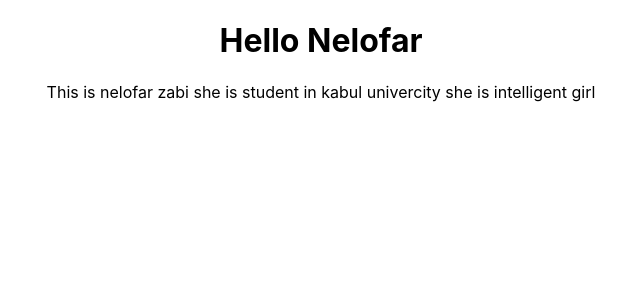
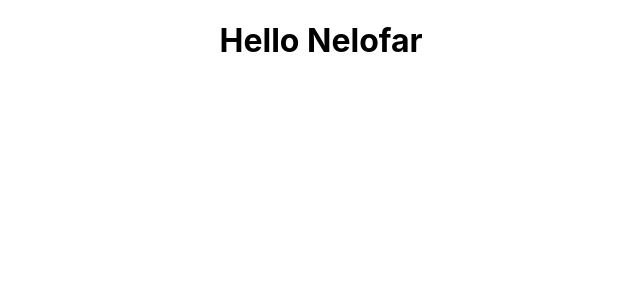
Before and after one commit to Nelofarzabi/React.JS_Test, a React (Create React App) app: page / in a window 1280 px wide. Shown: the top 300 px of the page, without its empty margins (319-959 px from the left). Built offline with nearby package versions, Linux system fonts and the light colour scheme.

Commit message:
working with functional component

```diff
--- a/src/App.js
+++ b/src/App.js
@@ -1,48 +1,38 @@
 
+import React from 'react';
 import './App.css';
 // import Loop from './state';
 // import POP from './props';
 // import Clasebase from './classbase';
 // import Pickernumber from './pickerNumber';
-import State from "./state";
+import StateComp from "./state";
 
-
-function App() {
+function App(){
   return (
     <div className="App">
-      <div>
         {/* <Clasebase/> */}
         {/* <Pickernumber/> */}
         {/* <POP
         number = {1}
         number1 = {1}
         number2 = {1}
-
         />
          <POP
         number = {1}
         number1 = {3}
         number2 = {1}
-
-        />
+       />
         <POP
         number = {2}
         number1 = {2}
         number2 = {2}
+       /> */}
+       <StateComp />
 
-        /> */}
-        <State
-        About ='This is nelofar zabi she is student in kabul univercity she is intelligent girl'
-        />
+    </div>
+  );
+
+}
 
 
-
-
-
-
-      </div>
-    </div>
-  );
-}
-
 export default App;
--- a/src/state.js
+++ b/src/state.js
@@ -1,28 +1,6 @@
-import React  from "react";
+// import React from 'react ';
 
-class  State extends  React.Component{
-    //State section
-
-
-    constructor(){
-        super();
-        this.State={
-            name : 'Nelofar',
-            fatherName :'Shir ali zabi',
-            id : 12
-
-        }
-
-    }
-    render (){
-        return(
-            <div>
-                <h1>Hello  {this.State.name}</h1>
-                <p>{this.props.About}</p>
-            </div>
-        );
-
-    }
-
+function StateComp (){
+    return <h1>Hello Nelofar </h1>
 }
-export  default State ;
+export default StateComp;
```
